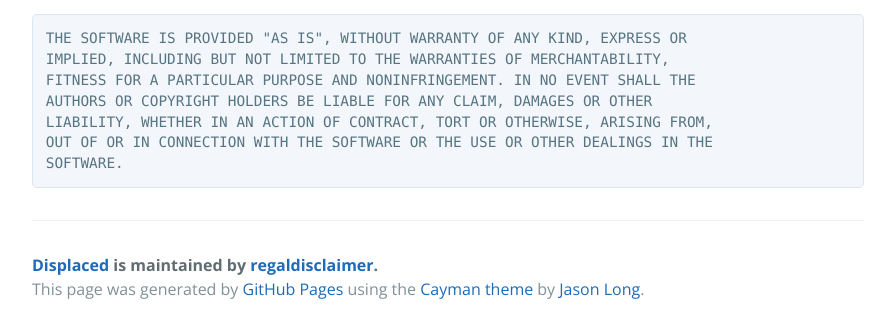
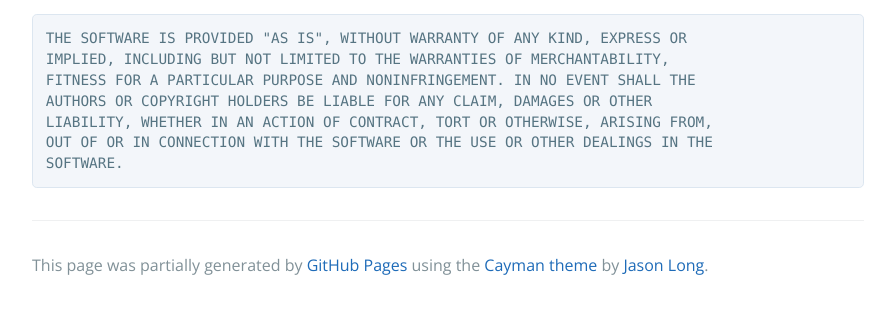
Before and after one commit to displacedgame/bios, a plain HTML site: page index.html in a window 1280 px wide. Shown: the part 1813-2146 px from the top of the page, without its empty margins (192-1087 px from the left). After the commit the page ends 2122 px from the top, so only its background shows below. Drawn offline with nearby package versions, Linux system fonts and the light colour scheme.

Commit message:
change footer

```diff
--- a/index.html
+++ b/index.html
@@ -72,9 +72,9 @@ SOFTWARE.
 </code></pre>
 
       <footer class="site-footer">
-        <span class="site-footer-owner"><a href="https://github.com/regaldisclaimer/Displaced">Displaced</a> is maintained by <a href="https://github.com/regaldisclaimer">regaldisclaimer</a>.</span>
-
-        <span class="site-footer-credits">This page was generated by <a href="https://pages.github.com">GitHub Pages</a> using the <a href="https://github.com/jasonlong/cayman-theme">Cayman theme</a> by <a href="https://twitter.com/jasonlong">Jason Long</a>.</span>
+<!--         <span class="site-footer-owner"><a href="https://github.com/regaldisclaimer/Displaced">Displaced</a> is maintained by <a href="https://github.com/regaldisclaimer">regaldisclaimer</a>.</span>
+ -->
+        <span class="site-footer-credits">This page was partially generated by <a href="https://pages.github.com">GitHub Pages</a> using the <a href="https://github.com/jasonlong/cayman-theme">Cayman theme</a> by <a href="https://twitter.com/jasonlong">Jason Long</a>.</span>
       </footer>
 
     </section>
```
